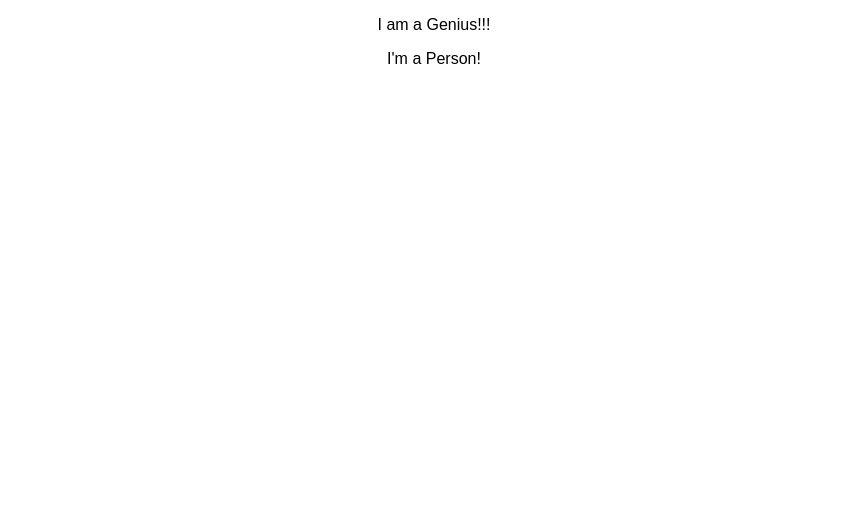
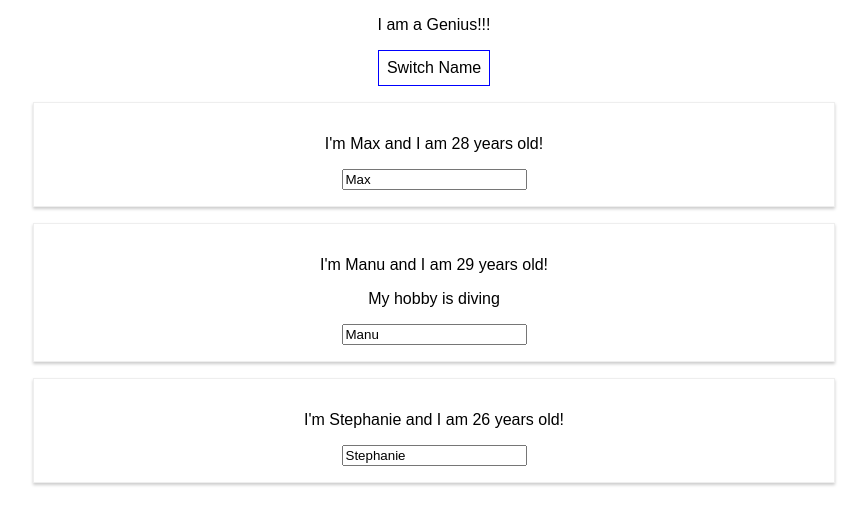
Before and after one commit to nephisto1954/my-app, a React (Create React App) app: page / in a window 1280 px wide. Shown: the top 524 px of the page, without its empty margins (206-1073 px from the left). Built offline with nearby package versions, Linux system fonts and the light colour scheme.

Commit message:
state and some css

```diff
--- a/src/App.js
+++ b/src/App.js
@@ -2,12 +2,66 @@
 import './App.css';
 import Person from './Person/Person';
 
+
 class App extends Component {
-  render() {
+
+  state =  {
+    persons: [
+    { name: 'Max', age: 28},
+    { name: 'Manu', age: 29},
+    { name: 'Stephanie', age: 26}
+    ],
+    otherState: 'some other value'
+  }
+
+  switchNameHandler = ( newName ) => {
+    this.setState({
+        persons: [
+    { name: newName, age: 32},
+    { name: 'Manu', age: 29},
+    { name: 'Stephanie', age: 26}
+    ]
+   })
+  }
+
+  nameChangedHandler = ( event ) => {
+    this.setState({
+      persons: [
+      { name: 'Tanguy', age: 32},
+      { name: event.target.value, age: 29},
+      { name: 'Stephanie', age: 26}
+    ]
+   })
+  }
+
+
+
+  render () {
+
+    const style = {
+      backgroundColor: 'white',
+      font: 'inherit',
+      border: '1px solid blue',
+      padding: '8px',
+      cursor: 'pointer'
+    }
+
     return (
       <div className="App">
         <p>I am a Genius!!!</p>
-        <Person />
+        <button
+        style={style}
+        onClick={ () => this.switchNameHandler('Tanguy!!!')}>Switch Name</button>
+        <Person
+          name={this.state.persons[0].name}
+          age={this.state.persons[0].age}/>
+        <Person
+          name={this.state.persons[1].name}
+          age={this.state.persons[1].age}
+          changed={this.nameChangedHandler} >My hobby is diving </Person>
+        <Person
+          name={this.state.persons[2].name}
+          age={this.state.persons[2].age}/>
       </div>
     );
   }
--- /dev/null
+++ b/src/Person/Person.css
@@ -0,0 +1,8 @@
+.Person {
+width: 60%;
+margin:  16px auto;
+border: 1px solid #eee;
+box-shadow: 0 2px 3px #ccc;
+padding: 16px;
+text-align: center;
+}
--- a/src/Person/Person.js
+++ b/src/Person/Person.js
@@ -1,8 +1,17 @@
 import React from 'react';
+import './Person.css';
 
-
-const person = () => {
-  return <p>I'm a Person! </p>
+const person = (props) => {
+  return (
+    <div className="Person">
+      <p onClick={props.click}>I'm {props.name} and I am {props.age} years old! </p>
+      <p>{props.children}</p>
+      <input
+        type="text"
+        onChange={props.changed}
+        value={props.name}/>
+    </div>
+  )
 };
 
 export default person;
```
